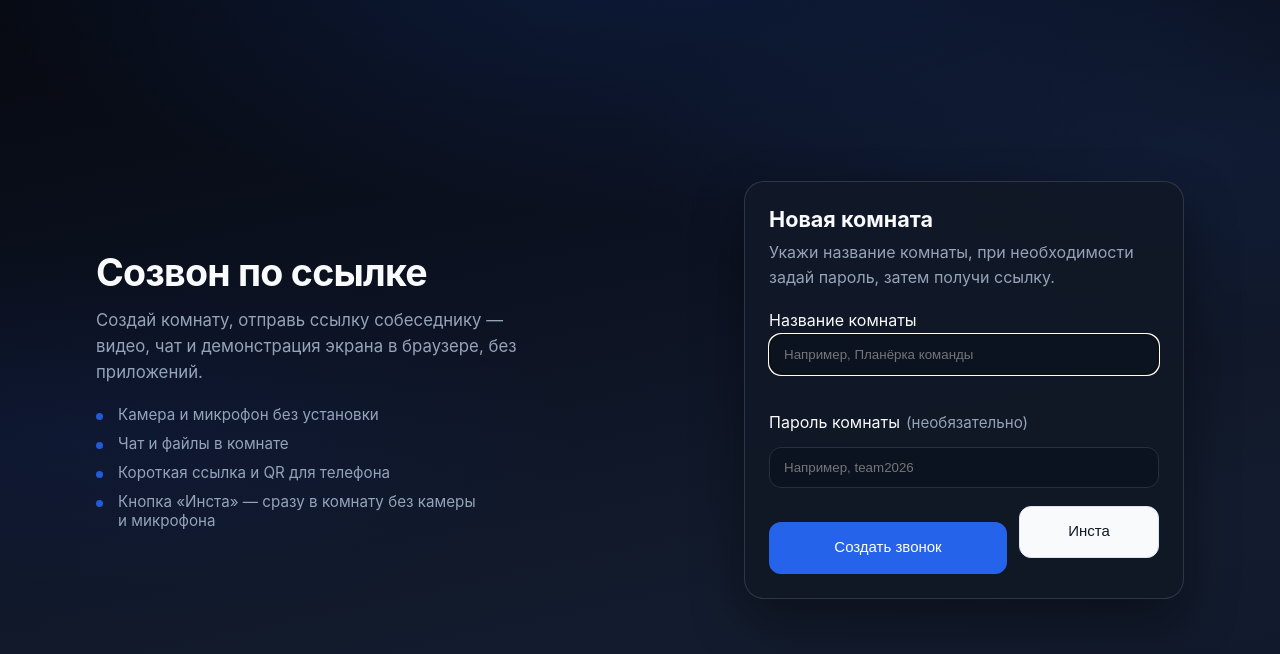
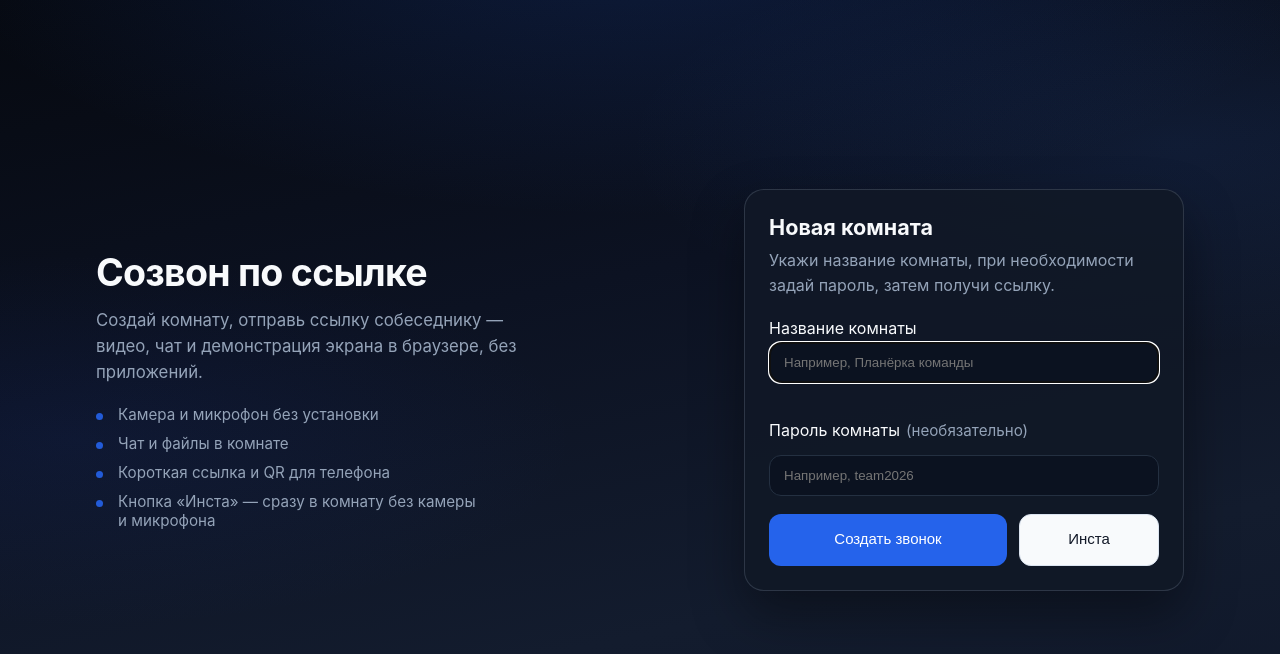
Before and after one commit to Noloquideus/linkra, a FastAPI app: page / in a window 1280 px wide. Shown: the top 654 px of the page. Run offline with FastAPI, Linux system fonts and the light colour scheme.

Commit message:
restyling

```diff
--- a/backend/static/style.css
+++ b/backend/static/style.css
@@ -161,7 +161,7 @@ body {
   display: flex;
   flex-wrap: wrap;
   gap: 12px;
-  align-items: stretch;
+  align-items: center;
 }
 
 .home-create-actions .btn {
@@ -177,8 +177,9 @@ body {
   font-size: 15px;
 }
 
-.home-create-actions #create-call-btn {
-  margin-bottom: 0;
+.home-create-actions #create-call-btn,
+.home-create-actions #insta-btn {
+  margin: 0;
 }
 
 .home-create-actions .create-btn {
@@ -310,10 +311,6 @@ input[type="text"] {
 
 #room-title-input {
   margin: 8px 0 16px;
-}
-
-#create-call-btn {
-  margin-bottom: 8px;
 }
 
 #room-title-result {
@@ -1332,11 +1329,6 @@ label span {
   margin: 0;
 }
 
-#create-call-btn {
-  margin-top: 16px;
-  margin-bottom: 0;
-}
-
 #copy-link-btn {
   margin-top: 12px;
   margin-bottom: 12px;
```
